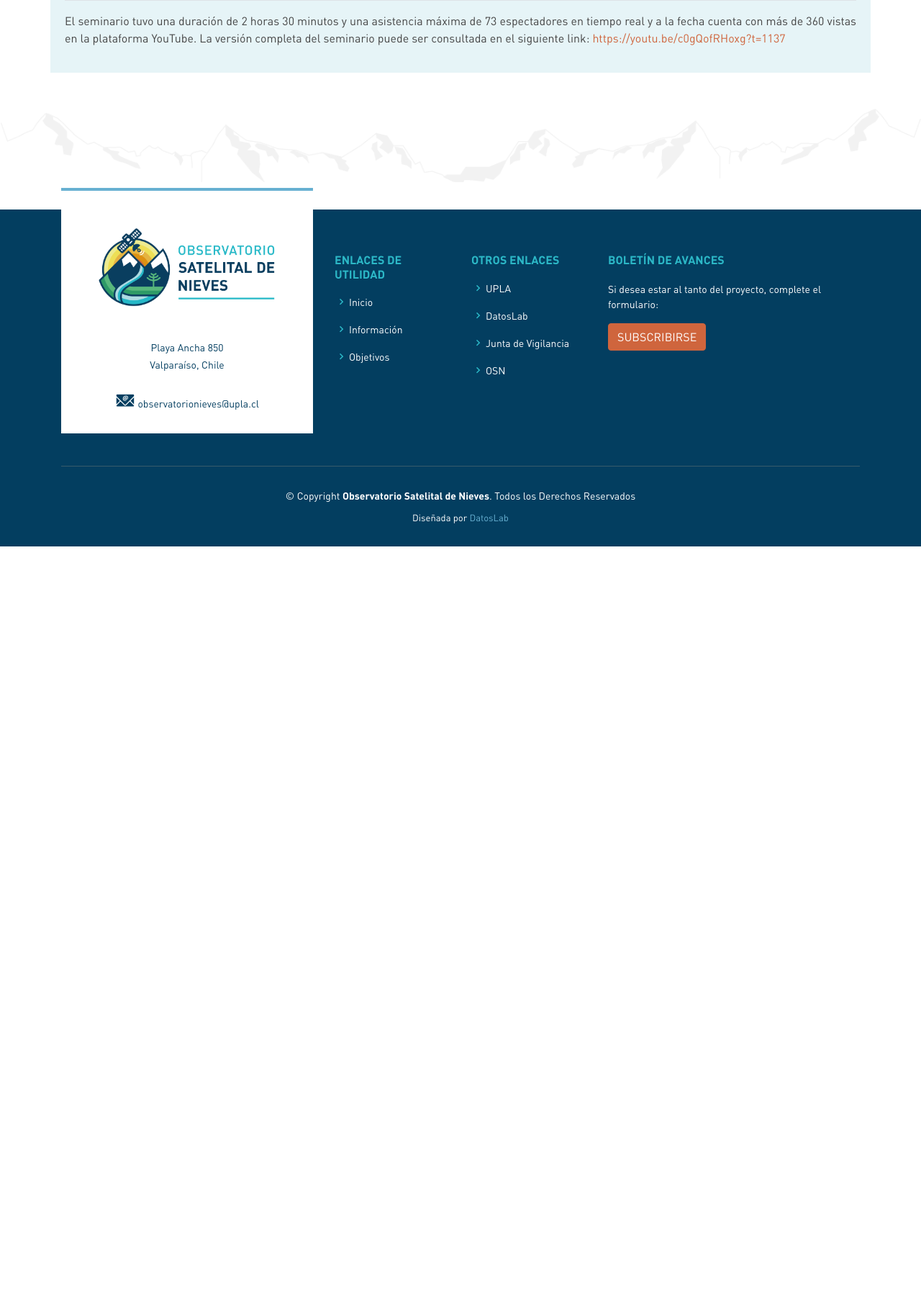
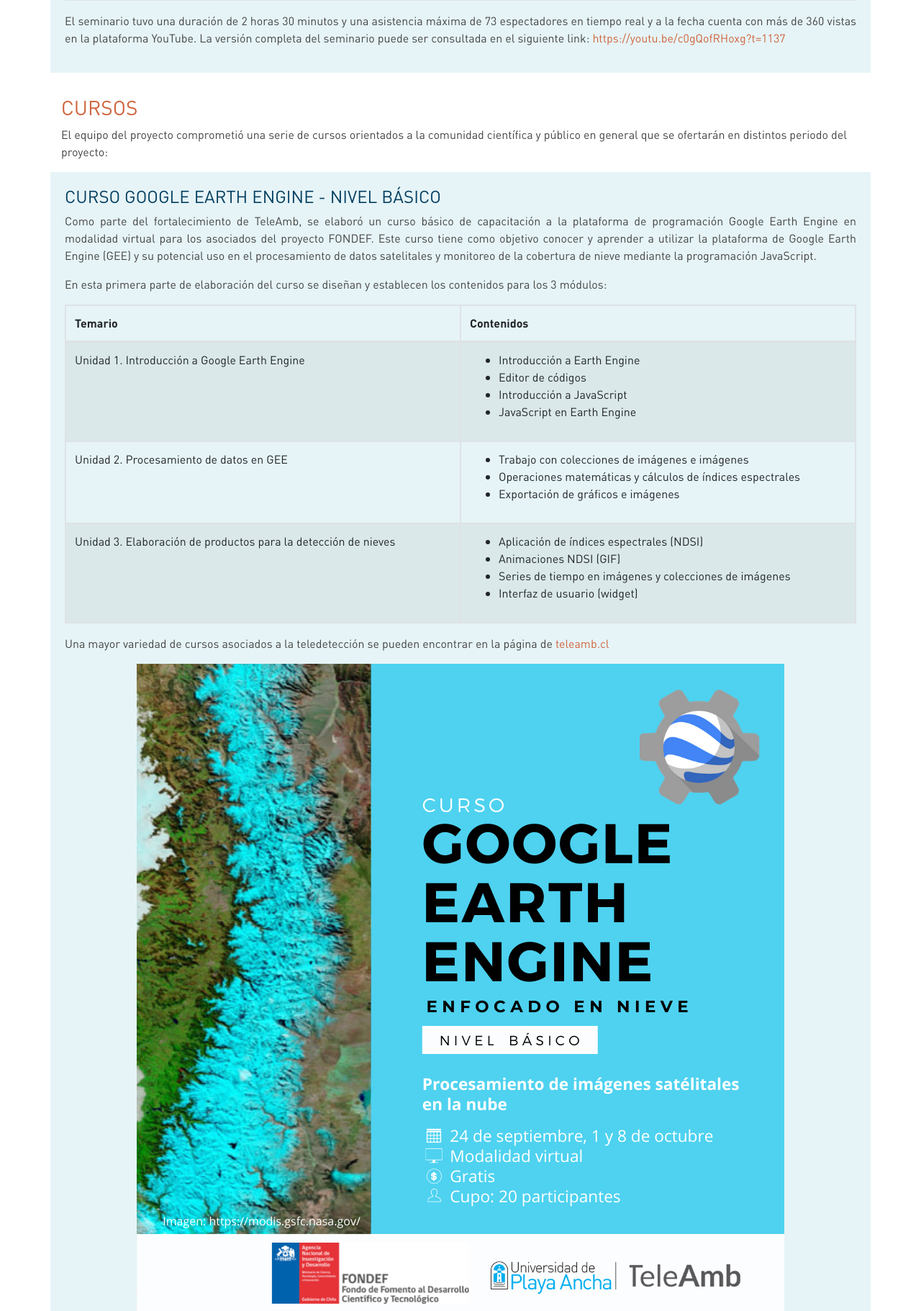
Before and after one commit to DatosLabUPLA/obsnieves-web-legacy, a Django app: page /prueba/ in a window 1280 px wide. Shown: the part 1514-3335 px from the top of the page at 72% size. Before the commit the page ends 2273 px from the top, so only its background shows below. Run offline with Django 3.2, Linux system fonts and the light colour scheme; some libraries are stand-ins or nearby versions.

Commit message:
Update: Se agrega el curso

```diff
--- a/core/templates/core/events.html
+++ b/core/templates/core/events.html
@@ -106,6 +106,86 @@
     </div>
   </section>
 
+  <section class="p-3">
+    <div class="container">
+      <div class="row ">
+        <div class="col-12">
+          <h3 class="text-uppercase txt-naranjo-2">Cursos</h3>
+          <p>
+            El equipo del proyecto comprometió una serie de cursos orientados a la comunidad científica y público en general que se ofertarán en distintos periodo del proyecto:
+          </p>
+        </div>
+        <div class="col-12 team-obs">
+          <h4 class="text-uppercase txt-azul-1">Curso Google Earth Engine - Nivel Básico</h4>
+          <p class="text-justify">
+            Como parte del fortalecimiento de TeleAmb, se elaboró un curso básico de capacitación a la plataforma de programación Google Earth Engine en modalidad virtual para los asociados del proyecto FONDEF. Este curso tiene como objetivo conocer y  aprender a utilizar la plataforma de Google Earth Engine (GEE) y su potencial uso en el procesamiento de datos satelitales y monitoreo de la cobertura de nieve mediante la programación JavaScript.
+          </p>
+          <p>
+            En esta primera parte de elaboración del curso se diseñan y establecen los contenidos para los 3 módulos:
+          </p>
+          <p>
+            <table class="table table-striped table-bordered text-justify">
+              <thead>
+                <tr class="d-flex">
+                  <th class="col-6">Temario</th>
+                  <th class="col-6">Contenidos</th>
+                </tr>
+              </thead>
+              <tbody>
+                <tr class="d-flex">
+                  <td class="col-6">
+                    Unidad 1. Introducción a Google Earth Engine
+                  </td>
+                  <td class="col-6">
+                    <ul>
+                      <li>Introducción a Earth Engine</li>
+                      <li>Editor de códigos</li>
+                      <li>Introducción a JavaScript</li>
+                      <li>JavaScript en Earth Engine</li>
+                    </ul>
+                  </td>
+                </tr>
+                <tr class="d-flex">
+                  <td class="col-6">
+                    Unidad 2. Procesamiento de datos en GEE
+                  </td>
+                  <td class="col-6">
+                    <ul>
+                      <li>Trabajo con colecciones de imágenes e imágenes</li>
+                      <li>Operaciones matemáticas y cálculos de índices espectrales</li>
+                      <li>Exportación de gráficos e imágenes</li>
+                    </ul>
+                  </td>
+                </tr>
+                <tr class="d-flex">
+                  <td class="col-6">
+                    Unidad 3. Elaboración de productos para la detección de nieves
+                  </td>
+                  <td class="col-6">
+                    <ul>
+                      <li>Aplicación de índices espectrales (NDSI)</li>
+                      <li>Animaciones NDSI (GIF)</li>
+                      <li>Series de tiempo en imágenes y colecciones de imágenes</li>
+                      <li>Interfaz de usuario (widget)</li>
+                    </ul>
+                  </td>
+                </tr>
+              </tbody>
+            </table>
+          </p>
+
+          <p class="text-justify">
+            Una mayor variedad de cursos asociados a la teledetección se pueden encontrar en la página de <a href="#" class="txt-naranjo-2">teleamb.cl</a>
+          </p>
+
+          <p class="text-center">
+            <img src="{% static 'img/curso/curso_gee_basico_24_sept.png' %}" alt="Curso GEE-Basico - NIEVE (inicio24 sept)" class="img-fluid">
+          </p>
+        </div>
+      </div>
+    </div>
+  </section>
+
 </main><!-- End #main -->
 
 {% endblock content %}
```
Also changed, not shown: core/static/img/curso/curso_gee_basico_24_sept.png (added).
